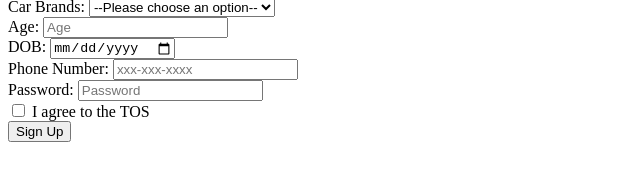
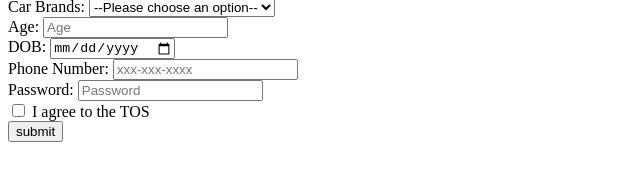
Before and after one commit to acciojob/signup-form-car-durgeshkarunik, a website: page main.html in a window 1280 px wide. Shown: the part 72-252 px from the top of the page, 0-640 px from the left. Drawn offline with Linux system fonts and the light colour scheme.

Commit message:
created a submission

```diff
--- a/main.html
+++ b/main.html
@@ -43,7 +43,7 @@
 
         <label><input type="checkbox" id="tos" name="tos" required> I agree to the TOS</label><br>
 
-        <button type="submit">Sign Up</button>
+        <button type="submit">submit</button>
     </form>
 	<!-- the entire body must be written by student -->
     <script type="text/javascript" src="./script.js">
```
